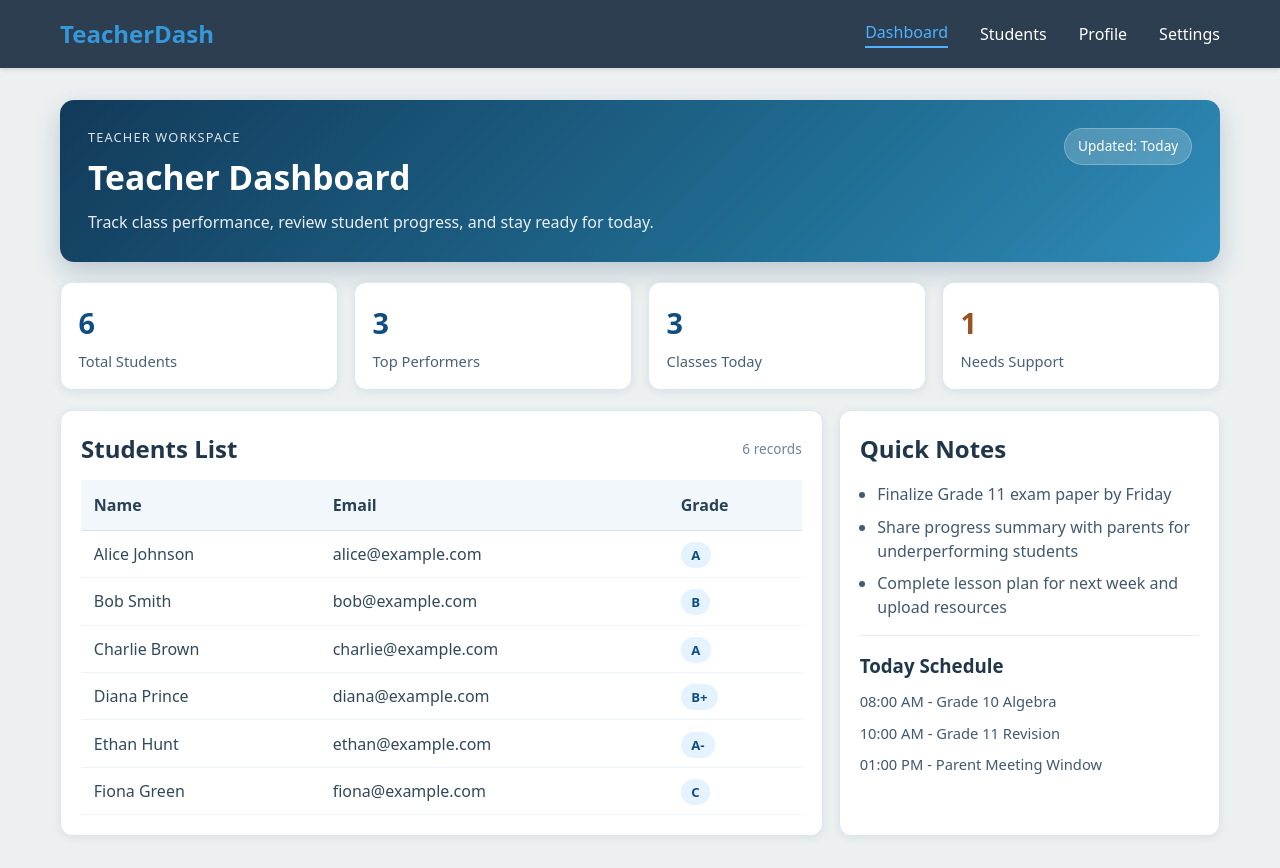
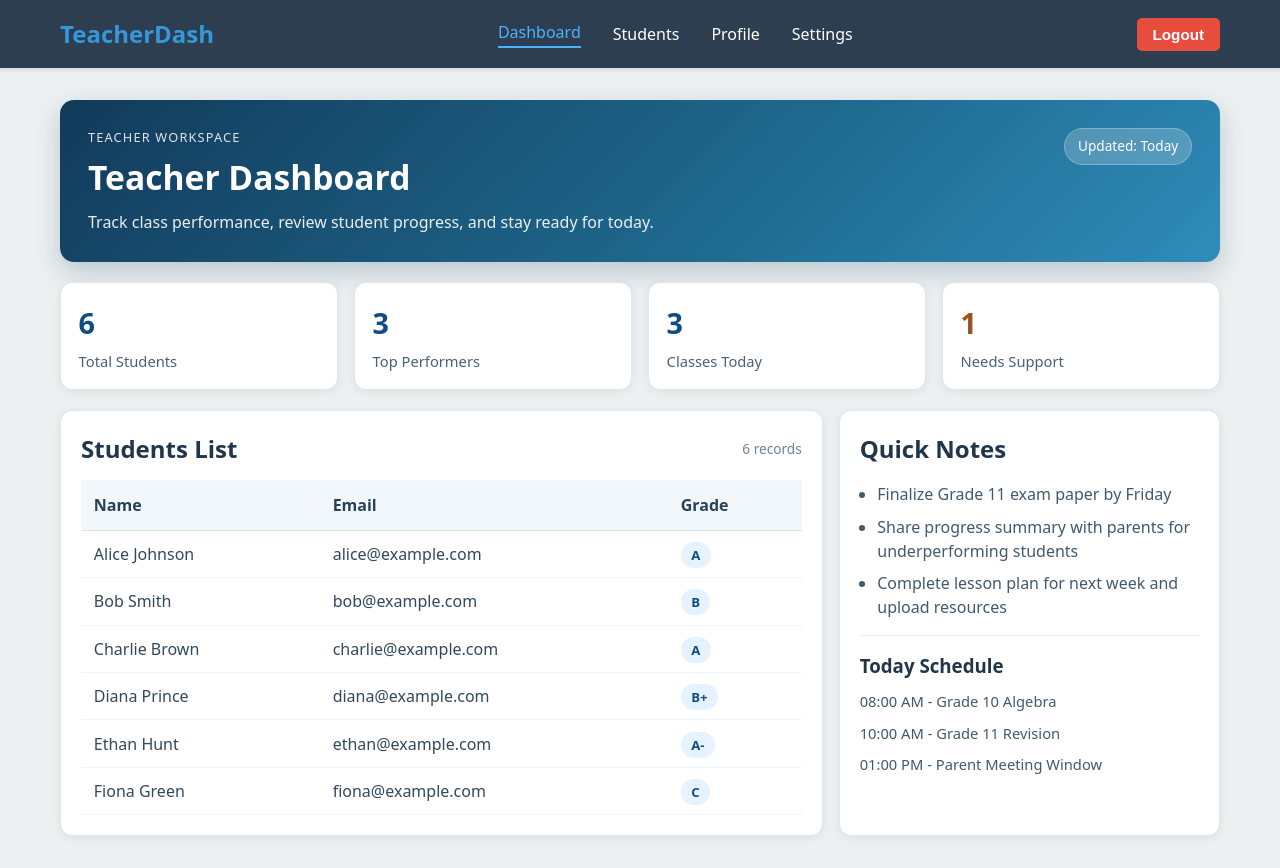
Before and after one commit to Lalindu0923/githubTester, a React (Vite) app in the folder frontendTest/: page / in a window 1280 px wide. Built offline with nearby package versions, Linux system fonts and the light colour scheme.

Commit message:
Add logout button to navbar

```diff
--- a/frontendTest/src/components/Navbar.jsx
+++ b/frontendTest/src/components/Navbar.jsx
@@ -2,6 +2,10 @@ import { Link, NavLink } from 'react-router-dom'
 import '../styles/Navbar.css'
 
 function Navbar() {
+  const handleLogout = () => {
+    alert('Logged out successfully')
+  }
+
   return (
     <nav className="navbar">
       <div className="navbar-container">
@@ -30,6 +34,9 @@ function Navbar() {
             </NavLink>
           </li>
         </ul>
+        <button onClick={handleLogout} className="logout-btn">
+          Logout
+        </button>
       </div>
     </nav>
   )
--- a/frontendTest/src/styles/Navbar.css
+++ b/frontendTest/src/styles/Navbar.css
@@ -55,6 +55,22 @@
   padding-bottom: 2px;
 }
 
+.logout-btn {
+  background-color: #e74c3c;
+  color: white;
+  border: none;
+  padding: 0.5rem 1rem;
+  border-radius: 5px;
+  cursor: pointer;
+  font-weight: 600;
+  font-size: 0.95rem;
+  transition: background-color 0.3s;
+}
+
+.logout-btn:hover {
+  background-color: #c0392b;
+}
+
 @media (max-width: 768px) {
   .nav-menu {
     gap: 1rem;
@@ -67,4 +83,9 @@
   .nav-link {
     font-size: 0.9rem;
   }
+
+  .logout-btn {
+    padding: 0.4rem 0.8rem;
+    font-size: 0.85rem;
+  }
 }
```
